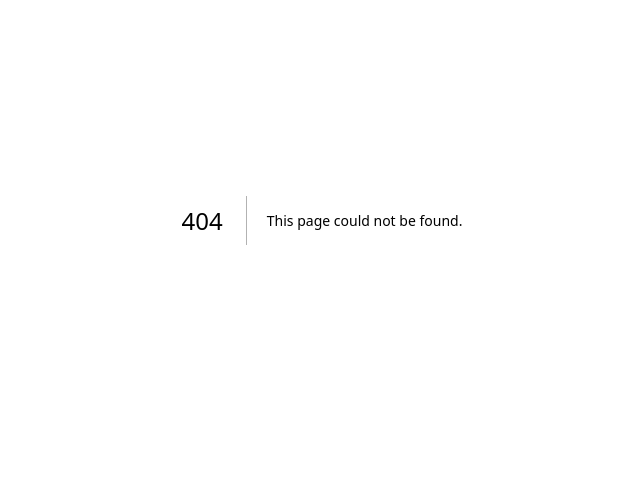
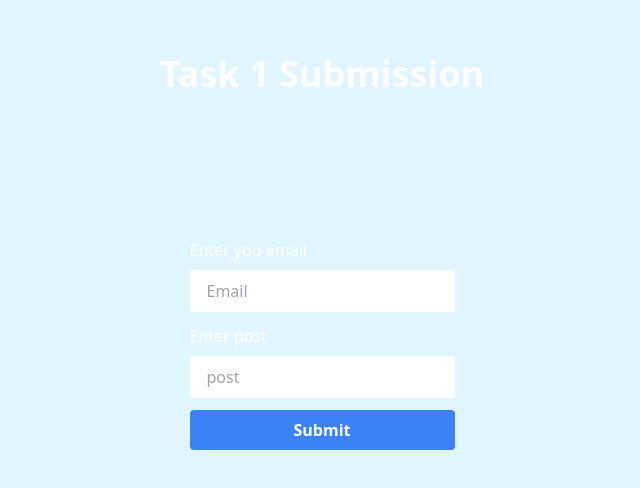
Before and after one commit to Kavirubc/thedailygrind-landing, a Next.js app: page /community/post in a window 1280 px wide. Before the commit this address had no page. Shown: the part 180-668 px from the top of the page, without its empty margins (318-958 px from the left). Built offline with nearby package versions, Linux system fonts and the light colour scheme; no server answers; the database is empty.

Commit message:
Mongo added And post created

```diff
--- a/package.json
+++ b/package.json
@@ -18,9 +18,11 @@
     "clsx": "^2.1.0",
     "framer-motion": "^11.0.20",
     "lucide-react": "^0.363.0",
+    "mongodb": "^6.6.0",
     "next": "14.1.4",
     "react": "^18",
     "react-dom": "^18",
+    "sweetalert2": "^11.10.8",
     "tailwind-merge": "^2.2.2"
   },
   "devDependencies": {
--- /dev/null
+++ b/src/app/api/actions.ts
@@ -0,0 +1,66 @@
+"use server";
+import { MongoClient } from "mongodb";
+
+
+const username = encodeURIComponent("kaviru");
+const password = encodeURIComponent("kaviru@BC1");
+const cluster = "tdgdb.mbsvayl.mongodb.net";
+const dbName = "tdgdb";
+const authSource = "admin";
+const authMechanism = "SCRAM-SHA-1";
+
+let uri = `mongodb+srv://${username}:${password}@${cluster}/${dbName}?retryWrites=true&w=majority&authSource=${authSource}&authMechanism=${authMechanism}`;
+
+const client = new MongoClient(uri);
+
+async function getDbConnection() {
+    try {
+        await client.connect();
+        console.log("Connected to MongoDB");
+        return client.db(dbName);
+    } catch (err) {
+        console.error("Error connecting to MongoDB:", err);
+        throw err;
+    }
+}
+
+async function initializeDb() {
+    const db = await getDbConnection();
+    try {
+        await db.collection("test").createIndex({ email: 1 }, { unique: true });
+        console.log("Database initialized");
+    } catch (err: any) {
+        console.error("Error initializing database:", err.message);
+    }
+}
+initializeDb();
+
+async function checkUserExists(email: string): Promise<boolean> {
+    const db = await getDbConnection();
+    const user = await db.collection("test").findOne({ email });
+    return !!user;
+}
+
+export async function taskSubmit(formData: any) {
+    console.log(formData);
+    try {
+        if (!formData.email) throw new Error("No Email provided");
+        if (!formData.post) throw new Error("No Content provided");
+
+        const exists = await checkUserExists(formData.email);
+        if (exists) throw new Error("User already exists");
+
+        const newSubmission = {
+            email: formData.email,
+            post: formData.post,
+        };
+
+        const db = await getDbConnection();
+        await db.collection("test").insertOne(newSubmission);
+        console.log("New Submission added to the database");
+    }
+    catch (err) {
+        console.error("Error adding submission to the database:", err);
+        throw err;
+    }
+}
--- /dev/null
+++ b/src/app/community/post/page.tsx
@@ -0,0 +1,110 @@
+"use client";
+import React, { useEffect, useState } from "react";
+import { taskSubmit } from "@/app/api/actions";
+
+import Swal from "sweetalert2";
+
+function Page() {
+    const [fileError, setFileError] = useState("");
+    const [display, setDisplay] = useState({
+        form: true,
+        success: false,
+        error: false,
+    });
+
+
+    const handleOnSubmit = async (e: any) => {
+        e.preventDefault();
+
+        const formData = {
+            email: e.target.email.value,
+            post: e.target.post.value,
+        };
+        try {
+            await taskSubmit(formData);
+            setDisplay({ form: false, success: true, error: false });
+        } catch (error) {
+            setFileError("You are already submitted");
+
+            Swal.fire({
+                title: "Go back!",
+                text: "You are already submitted!",
+                icon: "error",
+            }).then((response: any) => {
+                if (response.isConfirmed) {
+                    window.location.href = "/community";
+                }
+            });
+
+        }
+    };
+
+
+
+    useEffect(() => {
+        if (display.success) {
+            Swal.fire({
+                title: "Success!",
+                text: "Submission successful!",
+                icon: "success",
+            }).then((response: any) => {
+                if (response.isConfirmed) {
+                    window.location.href = "/community";
+                }
+            });
+        } else if (display.error) {
+            Swal.fire({
+                title: "Failed!",
+                text: "Submission failed. Please try again!",
+                icon: "error",
+            });
+        }
+    }, [display.success, display.error]);
+
+    return (
+        <>
+            <main className="flex flex-col items-center justify-center text-white font-sans mx-4 md:mx-0 mb-10 w-full min-h-screen">
+                <h1 className="text-3xl md:text-4xl font-bold text-center pt-36 pb-16">
+                    Task 1 Submission
+                </h1>
+
+
+
+
+                <form className="mt-20 mb-20 flex flex-col" onSubmit={handleOnSubmit}>
+                    <label htmlFor="email" className="mb-2">
+                        Enter you email
+                    </label>
+                    <input
+                        name="email"
+                        type="email"
+                        placeholder="Email"
+                        className="py-2 px-4 border border-white mb-3 text-black"
+                        required
+                    />
+
+                    <label htmlFor="Post" className="mb-2">
+                        Enter post
+                    </label>
+                    <input
+                        name="post"
+                        type="text"
+                        placeholder="post"
+                        className="py-2 px-4 border border-white mb-3 text-black"
+                        required
+                    />
+
+                    <button
+                        type="submit"
+                        className="bg-blue-500 hover:bg-blue-700 text-white font-bold py-2 px-8 rounded"
+                    >
+                        Submit
+                    </button>
+                    {fileError && <p className="text-red-500">{fileError}</p>}
+                </form>
+            </main>
+        </>
+    );
+}
+
+export default Page;
```
Also changed, not shown: 1 other file (tests, documents, lock files or other folders).
